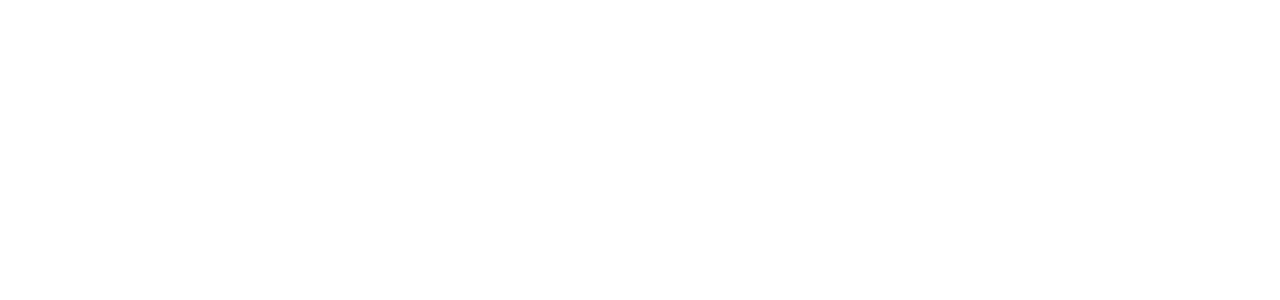
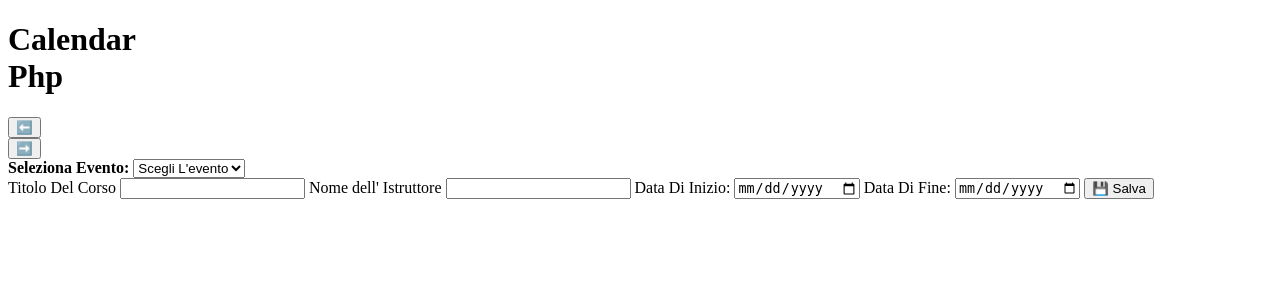
Before and after one commit to EmanueleZii/Calendar_project_php, a PHP site: page / in a window 1280 px wide. Before the commit the part shown is empty. Shown: the top 300 px of the page. Run offline with PHP 8.4, Linux system fonts and the light colour scheme.

Commit message:
index + css and readme file

```diff
--- a/index.php
+++ b/index.php
@@ -1,11 +1,78 @@
 <!DOCTYPE html>
-<html lang="en">
+<html lang="en" dir="ltr">
 <head>
     <meta charset="UTF-8">
     <meta name="viewport" content="width=device-width, initial-scale=1.0">
-    <title>Document</title>
+    <title>Calendar Php</title>
+    <meta name="description" content="calendario realizzato in php vanilla nessun framework">
+    <link rel="stylesheet" href="style.css" />
 </head>
 <body>
 
+   <header>
+    <h1>
+        Calendar <br> Php
+    </h1>
+   </header>
+
+    <!--Clock-->
+    <div class="clock-container">
+        <div id="clock">
+
+        </div>
+    </div>
+
+    <!--Calendar Section -->
+    <div class="calendar">
+        <div class="nav-btn-container">
+            <button class="nav-btn" onclick="">
+               ⬅️
+            </button>
+            <h2 id="monthYear" style="margin: 0;">
+
+            </h2>
+            <button class="nav-btn">
+                ➡️
+            </button>
+        </div>
+
+        <div class="calendar-grid" id="calendar">
+
+        </div>
+    </div>
+
+    <!--Modal For Add / Edit / Delete Appointment-->
+    <div class="eventSelectorWrapper">
+        <label for="eventSelector">
+            <strong>
+                Seleziona Evento:
+            </strong>
+        </label>
+        <select name="" id="eventSelector" onchange="">
+            <option value="" disabled selected>Scegli L'evento</option>
+        </select>
+    </div>
+
+    <!-- Main Form-->
+    <form method="POST" action="" id="eventForm">
+        <input type="hidden" name="action"  value="add" id="formAction">
+        <input type="hidden" name="event_id" id="eventId">
+
+        <label for="courseName">Titolo Del Corso</label>
+        <input type="text" name="course_name" id="courseName" required>
+
+        <label for="instructorName">Nome dell' Istruttore</label>
+        <input type="text" name="instyructor_name" id="instructorName" required>
+
+        <label for="startDate">Data Di Inizio:</label>
+        <input type="date" name="start_date" id="start_date" required />
+
+        <label for="endDate">Data Di Fine:</label>
+        <input type="date" name="end_date" id="endDate" required>
+
+        <button type="submit">💾 Salva</button>
+
+    </form>
+
 </body>
 </html>
```
Also changed, not shown: readme.md (added), style.css (added).
